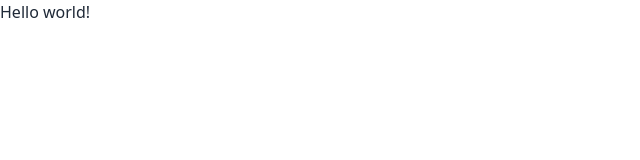
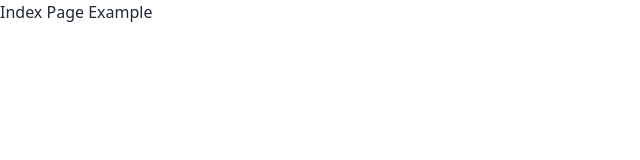
Before and after one commit to actionreward-core/actionreward, a React (Vite) app in the folder webapp/: page / in a window 1280 px wide. Shown: the top 160 px of the page, without its empty margins (0-640 px from the left). Built offline with nearby package versions, Linux system fonts and the light colour scheme.

Commit message:
chore(webapp): configure layouts
Changes:

* Create initial AppLayout and WebsiteLayout

```diff
--- /dev/null
+++ b/webapp/src/consts/paths.ts
@@ -0,0 +1,6 @@
+export const PATHS = {
+  // PATHS - START
+  index: '/',
+  app: '/app',
+  // PATHS - END
+} as const;
--- /dev/null
+++ b/webapp/src/layouts/AppLayout.tsx
@@ -0,0 +1,14 @@
+import React, { FC } from 'react'
+
+export interface AppLayoutProps {
+  title?: string;
+  children?: React.ReactNode;
+}
+
+export const AppLayout: FC<AppLayoutProps> = ({ children }) => {
+  return (
+    <div>
+      {children}
+    </div>
+  )
+}
--- /dev/null
+++ b/webapp/src/layouts/WebsiteLayout.tsx
@@ -0,0 +1,14 @@
+import React, { FC } from 'react'
+
+export interface WebsiteLayoutProps {
+  title?: string;
+  children?: React.ReactNode;
+}
+
+export const WebsiteLayout: FC<WebsiteLayoutProps> = ({ children }) => {
+  return (
+    <div>
+      {children}
+    </div>
+  )
+}
--- a/webapp/src/main.tsx
+++ b/webapp/src/main.tsx
@@ -6,22 +6,27 @@ import {
 } from 'react-router-dom'
 import { QueryClient, QueryClientProvider } from '@tanstack/react-query'
 import { ReactQueryDevtools } from '@tanstack/react-query-devtools'
+import { routes } from './routes';
 import './index.css'
 
-const router = createBrowserRouter([
-  {
-    path: "/",
-    element: <div>Hello world!</div>,
-  },
-]);
+// Providers
 
+
+// Consts
+
+
+// Pages
+
+
+
+const router = createBrowserRouter(routes);
 const queryClient = new QueryClient()
 
   ReactDOM.createRoot(document.getElementById('root')!).render(
     <React.StrictMode>
       <QueryClientProvider client={queryClient}>
         <RouterProvider router={router} />
-        <ReactQueryDevtools initialIsOpen={false} position="bottom-right" />
+        <ReactQueryDevtools initialIsOpen={false} />
       </QueryClientProvider>
     </React.StrictMode>,
   );
--- /dev/null
+++ b/webapp/src/pages/Index.tsx
@@ -0,0 +1,10 @@
+import { FC } from 'react'
+import { WebsiteLayout } from '../layouts/WebsiteLayout'
+
+export const IndexPage: FC = () => {
+  return (
+    <WebsiteLayout>
+      Index Page Example
+    </WebsiteLayout>
+  )
+}
--- /dev/null
+++ b/webapp/src/pages/app/Index.tsx
@@ -0,0 +1,10 @@
+import { FC } from 'react'
+import { AppLayout } from '../../layouts/AppLayout'
+
+export const AppIndexPage: FC = () => {
+  return (
+    <AppLayout>
+      App Page Example
+    </AppLayout>
+  )
+}
--- /dev/null
+++ b/webapp/src/routes/general.tsx
@@ -0,0 +1,19 @@
+import { RouteObject } from "react-router-dom";
+import { PATHS } from "../consts/paths";
+
+// Pages
+import { IndexPage } from "../pages/Index";
+import { AppIndexPage } from "../pages/app/Index";
+
+export const general: RouteObject[] = [
+  // ROUTES - START
+  {
+    path: PATHS.index,
+    element: <IndexPage />,
+  },
+  {
+    path: PATHS.app,
+    element: <AppIndexPage />,
+  },
+  // ROUTES - END
+];
--- /dev/null
+++ b/webapp/src/routes/index.tsx
@@ -0,0 +1,8 @@
+import { RouteObject } from "react-router-dom";
+import { general } from "./general";
+
+export const routes: RouteObject[] = [
+  // ROUTES - START
+  ...general,
+  // ROUTES - END
+];
```
